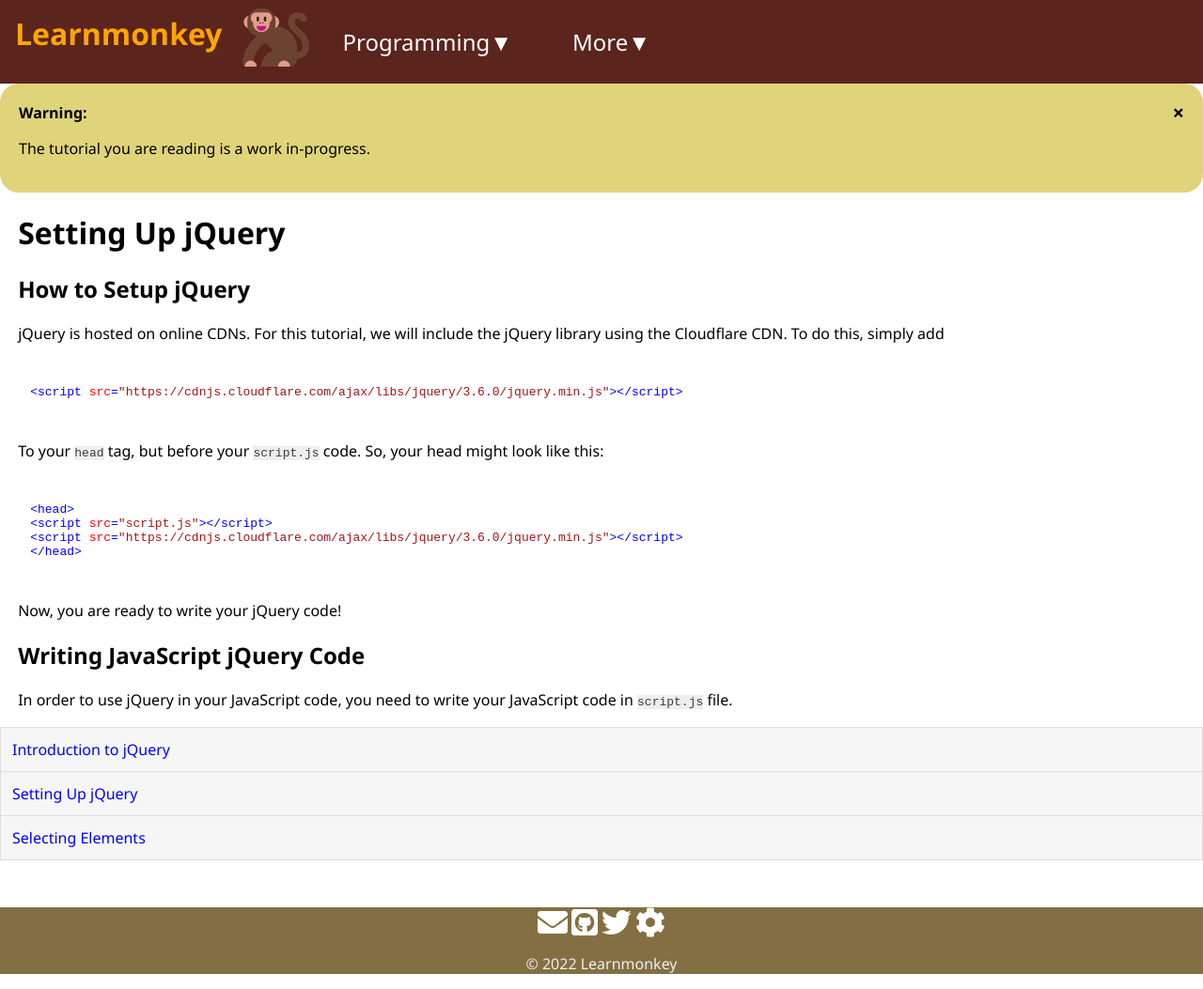
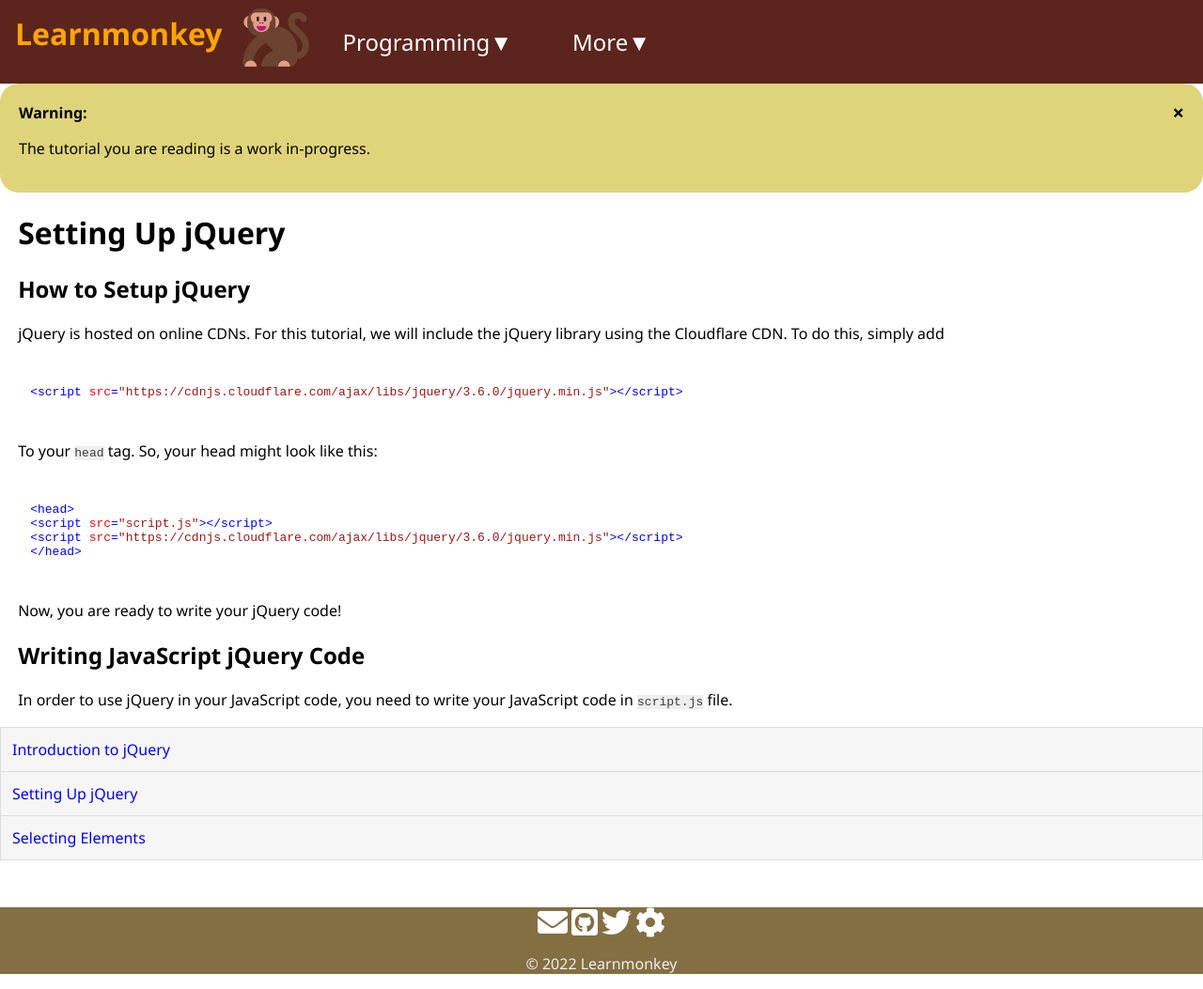
Before and after one commit to learnmonkey/learnmonkey.github.io, a Jekyll site: the page built from programming/javascript/jquery/setup-jquery.html, in a window 1280 px wide. Shown: the whole page at 94% size. Built offline with Jekyll 4.4.1, drawn with Linux system fonts in a browser that asks for light colours; nearby versions of some CDN libraries.

Commit message:
fix edit

```diff
--- a/programming/javascript/jquery/setup-jquery.html
+++ b/programming/javascript/jquery/setup-jquery.html
@@ -12,7 +12,7 @@ layout: jquery
     <pre><code class="language-html">
 &#60;script src="https://cdnjs.cloudflare.com/ajax/libs/jquery/3.6.0/jquery.min.js"&#62;&#60;/script&#62;
     </code></pre>
-    <p>To your <code>head</code> tag, but before your <code>script.js</code> code. So, your head might look like this:</p>
+    <p>To your <code>head</code> tag. So, your head might look like this:</p>
     <pre><code class="language-html">
 &#60;head&#62;
 &#60;script src="script.js"&#62;&#60;/script&#62
```
